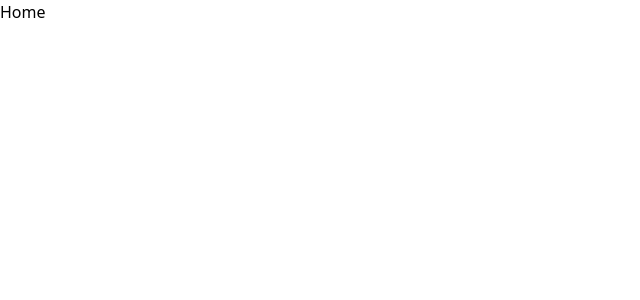
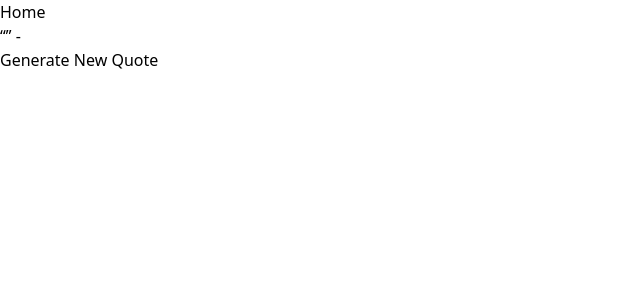
Before and after one commit to RW2023/next-quotes, a Next.js app: page / in a window 1280 px wide. Shown: the top 300 px of the page, without its empty margins (0-640 px from the left). Built offline with nearby package versions, Linux system fonts and the light colour scheme.

Commit message:
create quote generator

```diff
--- a/src/app/page.tsx
+++ b/src/app/page.tsx
@@ -1,8 +1,26 @@
+'use client';
+import { useState } from 'react';
+import BlackHistoryQuoteGenerator from '@/components/BlackHistoryQuoteGenerator';
 
 export default function Home() {
+  const [quote, setQuote] = useState('');
+
+  interface QuoteData {
+    content: string; // Assuming the quote content is a string
+  }
+
+
+  const handleNewQuote = async () => {
+    const response = await fetch('https://api.quotable.io/random?tags=history');
+    const data: QuoteData = await response.json(); // Type annotation to ensure compatibility with QuoteData interface
+    setQuote(data.content);
+  };
+
+
   return (
-
+    <div>
       <h1 className="text-center text-headline text-xl p-2 mx-0">Home</h1>
-
-  )
+      <BlackHistoryQuoteGenerator quote={quote} handleNewQuote={handleNewQuote} />
+    </div>
+  );
 }
--- /dev/null
+++ b/src/components/BlackHistoryQuoteGenerator.jsx
@@ -0,0 +1,28 @@
+import React, { useState } from 'react';
+import blackHistoryQuotes from '@/data/blackHistoryQuotes';
+
+export function BlackHistoryQuoteGenerator({ quote, handleNewQuote }) {
+  const [currentQuote, setCurrentQuote] = useState(quote);
+
+  function generateRandomQuote() {
+    const randomIndex = Math.floor(Math.random() * blackHistoryQuotes.length);
+    return blackHistoryQuotes[randomIndex];
+  }
+
+  function handleButtonClick() {
+    const randomQuote = generateRandomQuote();
+    setCurrentQuote(randomQuote);
+    handleNewQuote(randomQuote); // Assuming `handleNewQuote` updates the quote state in the parent component
+  }
+
+  return (
+    <div className="quote-generator">
+      <blockquote>
+        &ldquo;{currentQuote.quote}&rdquo; - {currentQuote.author}
+      </blockquote>
+      <button onClick={handleButtonClick}>Generate New Quote</button>
+    </div>
+  );
+}
+
+export default BlackHistoryQuoteGenerator;
--- /dev/null
+++ b/src/data/blackHistoryQuotes.jsx
@@ -0,0 +1,117 @@
+// File: src/data/blackHistoryQuotes.js
+const blackHistoryQuotes = [
+  {
+    id: '1',
+    author: 'Martin Luther King Jr.',
+    quote: 'The time is always right to do what is right.',
+  },
+  {
+    id: '2',
+    author: 'Harriet Tubman',
+    quote: 'Every great dream begins with a dreamer.',
+  },
+  {
+    id: '3',
+    author: 'Nelson Mandela',
+    quote:
+      'The greatest glory in living lies not in never falling, but in rising every time we fall.',
+  },
+  {
+    id: '4',
+    author: 'Maya Angelou',
+    quote:
+      "I've learned that people will forget what you said, people will forget what you did, but people will never forget how you made them feel.",
+  },
+  {
+    id: '5',
+    author: 'Malcolm X',
+    quote:
+      'Education is the passport to the future, for tomorrow belongs to those who prepare for it today.',
+  },
+  {
+    id: '6',
+    author: 'James Baldwin',
+    quote:
+      'Not everything that is faced can be changed, but nothing can be changed until it is faced.',
+  },
+  {
+    id: '7',
+    author: 'Rosa Parks',
+    quote:
+      "I have learned over the years that when one's mind is made up, this diminishes fear.",
+  },
+  {
+    id: '8',
+    author: 'Frederick Douglass',
+    quote: 'It is easier to build strong children than to repair broken men.',
+  },
+  {
+    id: '9',
+    author: 'Sojourner Truth',
+    quote: 'Truth is powerful and it prevails.',
+  },
+  {
+    id: '10',
+    author: 'Thurgood Marshall',
+    quote:
+      'In recognizing the humanity of our fellow beings, we pay ourselves the highest tribute.',
+  },
+  {
+    id: '11',
+    author: 'W.E.B. Du Bois',
+    quote: 'The cost of liberty is less than the price of repression.',
+  },
+  {
+    id: '12',
+    author: 'Marcus Garvey',
+    quote: 'With confidence, you have won before you have started.',
+  },
+  {
+    id: '13',
+    author: 'Audre Lorde',
+    quote:
+      'I am not free while any woman is unfree, even when her shackles are very different from my own.',
+  },
+  {
+    id: '14',
+    author: 'Booker T. Washington',
+    quote:
+      'Success is to be measured not so much by the position that one has reached in life as by the obstacles which he has overcome.',
+  },
+  {
+    id: '15',
+    author: 'Langston Hughes',
+    quote:
+      'Hold fast to dreams, for if dreams die, life is a broken-winged bird that cannot fly.',
+  },
+  {
+    id: '16',
+    author: 'Shirley Chisholm',
+    quote:
+      "You don't make progress by standing on the sidelines, whimpering and complaining. You make progress by implementing ideas.",
+  },
+  {
+    id: '17',
+    author: 'Ida B. Wells',
+    quote: 'The way to right wrongs is to turn the light of truth upon them.',
+  },
+  {
+    id: '18',
+    author: 'Angela Davis',
+    quote:
+      'I am no longer accepting the things I cannot change. I am changing the things I cannot accept.',
+  },
+  {
+    id: '19',
+    author: 'George Washington Carver',
+    quote: 'Education is the key to unlock the golden door of freedom.',
+  },
+  {
+    id: '20',
+    author: 'Carter G. Woodson',
+    quote:
+      'Those who have no record of what their forebears have accomplished lose the inspiration which comes from the teaching of biography and history.',
+  },
+];
+
+export default blackHistoryQuotes;
```
